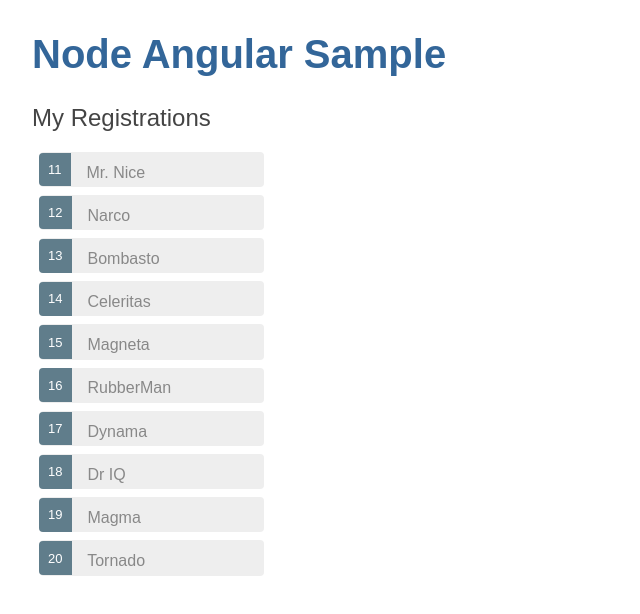
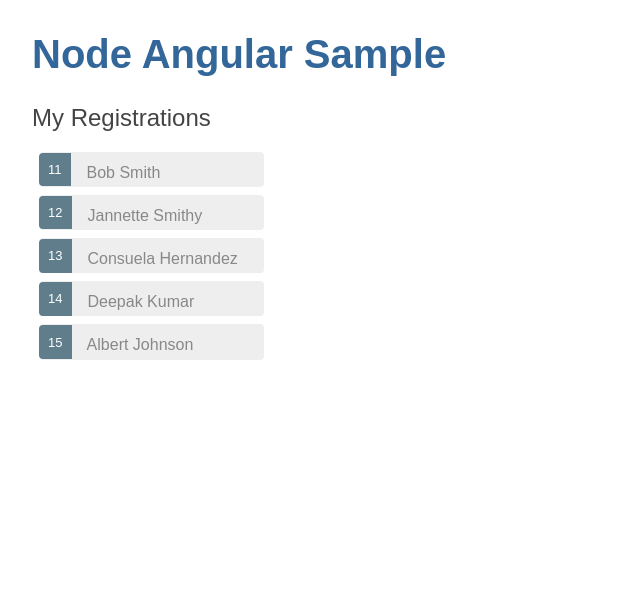
Before and after one commit to webpaul/node-angular-sample, an Angular app in the folder client/: page / in a window 1280 px wide. Shown: the top 614 px of the page, without its empty margins (0-640 px from the left). Built offline with nearby package versions, Linux system fonts and the light colour scheme.

Commit message:
Refactor for data to come from service

```diff
--- a/client/src/app/app.module.ts
+++ b/client/src/app/app.module.ts
@@ -6,6 +6,7 @@ import { AppComponent } from './app.component';
 import { RegistrationsComponent } from './registrations/registrations.component';
 import { FormsModule } from '@angular/forms';
 import { RegistrationDetailComponent } from './registration-detail/registration-detail.component';
+import { RegistrationService } from './registration.service';
 
 @NgModule({
   declarations: [
@@ -17,7 +18,9 @@ import { RegistrationDetailComponent } from './registration-detail/registration-
     BrowserModule,
     FormsModule
   ],
-  providers: [],
+  providers: [
+    RegistrationService
+  ],
   bootstrap: [AppComponent]
 })
 export class AppModule { }
--- /dev/null
+++ b/client/src/app/registration.service.ts
@@ -0,0 +1,18 @@
+import { Injectable } from '@angular/core';
+import { Registration } from './registrations/registration';
+
+@Injectable()
+export class RegistrationService {
+
+  constructor() { }
+
+  getRegistrations(): Registration[] {
+    return [
+      { id: 11, name: 'Bob Smith' },
+      { id: 12, name: 'Jannette Smithy' },
+      { id: 13, name: 'Consuela Hernandez' },
+      { id: 14, name: 'Deepak Kumar' },
+      { id: 15, name: 'Albert Johnson' }
+    ];
+  }
+}
--- a/client/src/app/registrations/registrations.component.ts
+++ b/client/src/app/registrations/registrations.component.ts
@@ -1,5 +1,6 @@
 import { Component, OnInit } from '@angular/core';
 import { Registration } from './registration';
+import { RegistrationService } from '../registration.service';
 
 @Component({
   selector: 'app-registrations',
@@ -9,20 +10,13 @@ import { Registration } from './registration';
 
 export class RegistrationsComponent implements OnInit {
 
-  constructor() { }
+  constructor(registrationService : RegistrationService) {
+    this.registrationService = registrationService;
+  }
 
-  registrations: Registration[] = [
-    { id: 11, name: 'Mr. Nice' },
-    { id: 12, name: 'Narco' },
-    { id: 13, name: 'Bombasto' },
-    { id: 14, name: 'Celeritas' },
-    { id: 15, name: 'Magneta' },
-    { id: 16, name: 'RubberMan' },
-    { id: 17, name: 'Dynama' },
-    { id: 18, name: 'Dr IQ' },
-    { id: 19, name: 'Magma' },
-    { id: 20, name: 'Tornado' }
-  ];
+  private registrationService: RegistrationService;
+
+  registrations: Registration[];
 
   selectedRegistration: Registration;
 
@@ -31,6 +25,7 @@ export class RegistrationsComponent implements OnInit {
   }
 
   ngOnInit() {
+    this.registrations = this.registrationService.getRegistrations();
   }
 
 }
```
Also changed, not shown: 2 other files (tests, documents, lock files or other folders).
